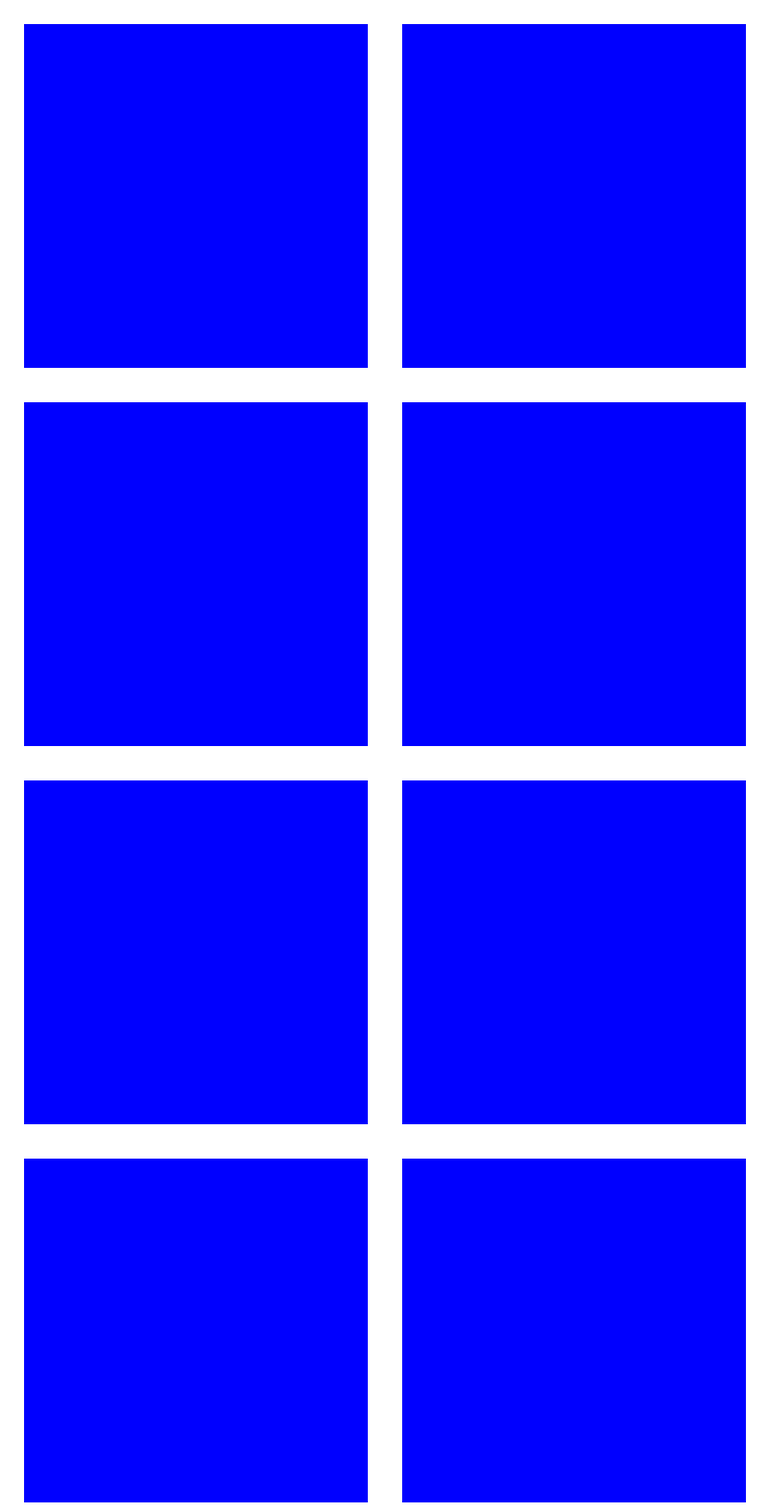
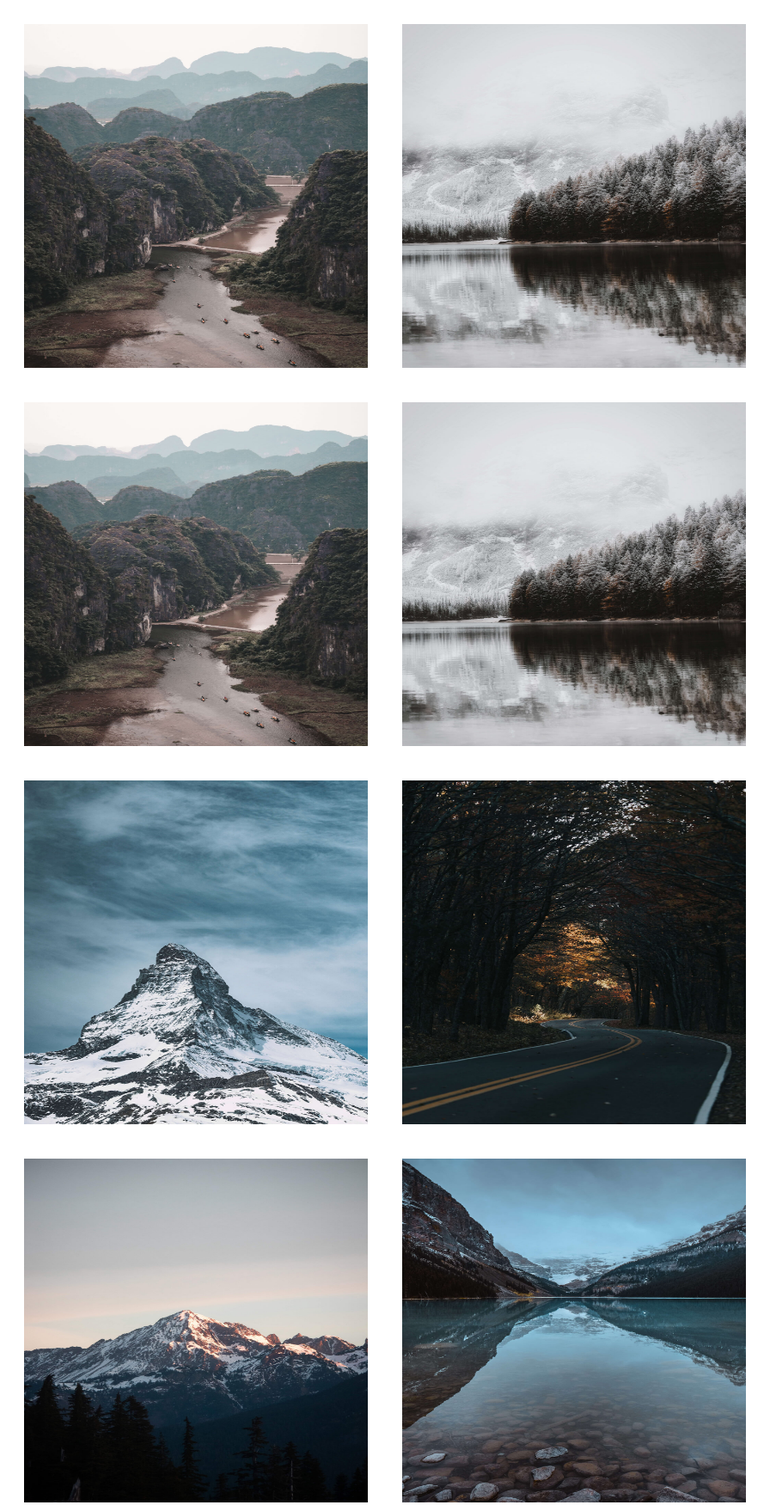
Before and after one commit to ex-jedi/animating-svg, a website: page index.html in a window 1280 px wide. Shown: the top 1751 px of the page at 86% size, without its empty margins (0-903 px from the left). Drawn offline with Linux system fonts and the light colour scheme.

Commit message:
Greensock fade in with images

```diff
--- a/index.html
+++ b/index.html
@@ -9,26 +9,14 @@
   </head>
   <body>
     <div class="group">
-      <div class="element"></div>
-      <div class="element"></div>
-      <div class="element"></div>
-      <div class="element"></div>
-      <div class="element"></div>
-      <div class="element"></div>
-      <div class="element"></div>
-      <div class="element"></div>
-      <div class="element"></div>
-      <div class="element"></div>
-      <div class="element"></div>
-      <div class="element"></div>
-      <div class="element"></div>
-      <div class="element"></div>
-      <div class="element"></div>
-      <div class="element"></div>
-      <div class="element"></div>
-      <div class="element"></div>
-      <div class="element"></div>
-      <div class="element"></div>
+      <img src="/images/alex-azabache-2EMn5z1416I-unsplash.jpg" alt="pic" class="element">
+      <img src="/images/eberhard-grossgasteiger-NoprthDPPco-unsplash.jpg" alt="pic" class="element">
+      <img src="/images/alex-azabache-2EMn5z1416I-unsplash.jpg" alt="pic" class="element">
+      <img src="/images/eberhard-grossgasteiger-NoprthDPPco-unsplash.jpg" alt="pic" class="element">
+      <img src="/images/ingmar-hoogerhoud-otT2199XwI8-unsplash.jpg" alt="pic" class="element">
+      <img src="/images/ivana-cajina-DtHBCDhPAls-unsplash.jpg" alt="pic" class="element">
+      <img src="/images/jenny-caywood-Cm47M3T0QcE-unsplash.jpg" alt="pic" class="element">
+      <img src="/images/kevin-mueller--belpTdlJNo-unsplash.jpg" alt="pic" class="element">
     </div>
     <script src="/scripts/gsap.min.js"></script>
     <script src="/scripts/main.js"></script>
--- a/scripts/main.js
+++ b/scripts/main.js
@@ -1,8 +1,7 @@
 gsap.to('.element', {
   duration: 3,
-  backgroundColor: '#00f',
   opacity: 1,
-  delay: 0.5,
+  delay: 1,
   stagger: () => Math.random() * 1,
   ease: 'ease',
 });
```
Also changed, not shown: images/alex-azabache-2EMn5z1416I-unsplash.jpg (added), images/eberhard-grossgasteiger-NoprthDPPco-unsplash.jpg (added), images/ingmar-hoogerhoud-otT2199XwI8-unsplash.jpg (added), images/ivana-cajina-DtHBCDhPAls-unsplash.jpg (added), images/jenny-caywood-Cm47M3T0QcE-unsplash.jpg (added), images/kevin-mueller--belpTdlJNo-unsplash.jpg (added), images/kevin-mueller-JoGSRrSrxc4-unsplash.jpg (added), images/touann-gatouillat-vergos-Gv7jYYGQVYw-unsplash.jpg (added).
